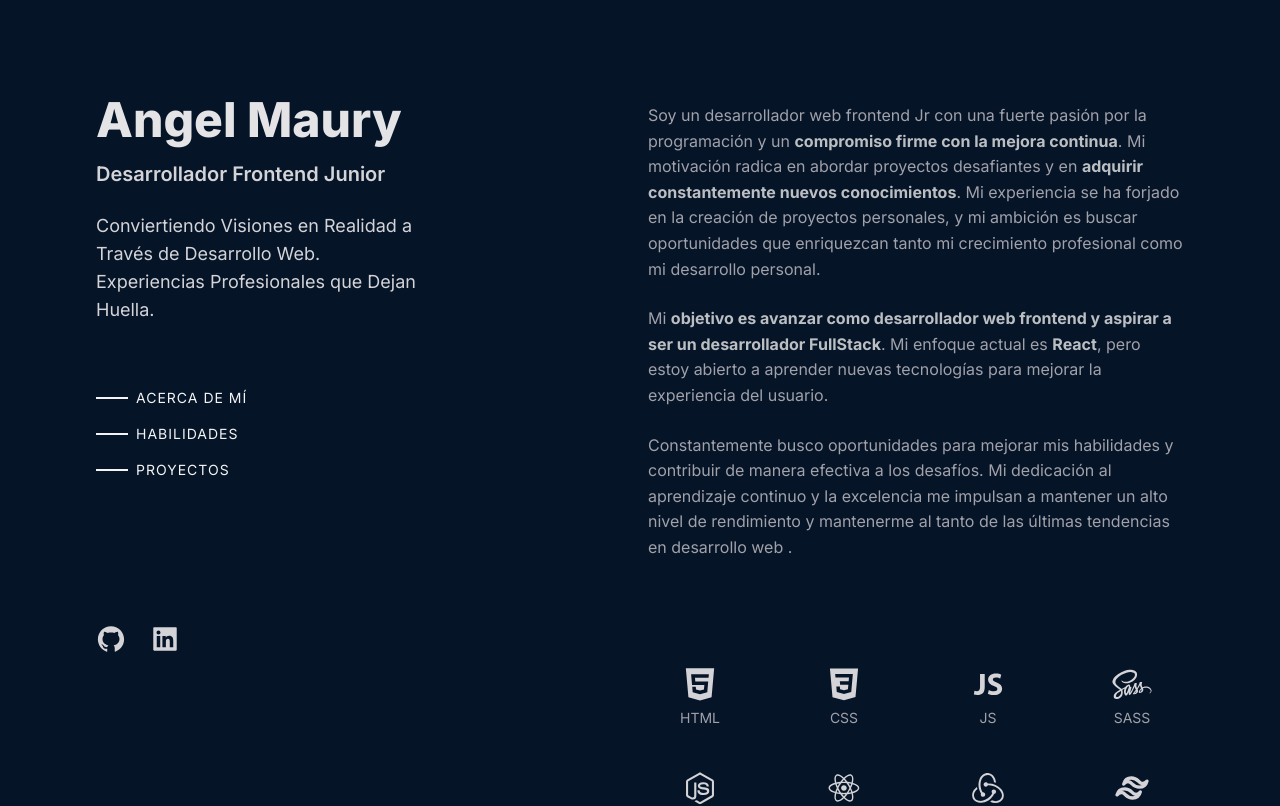
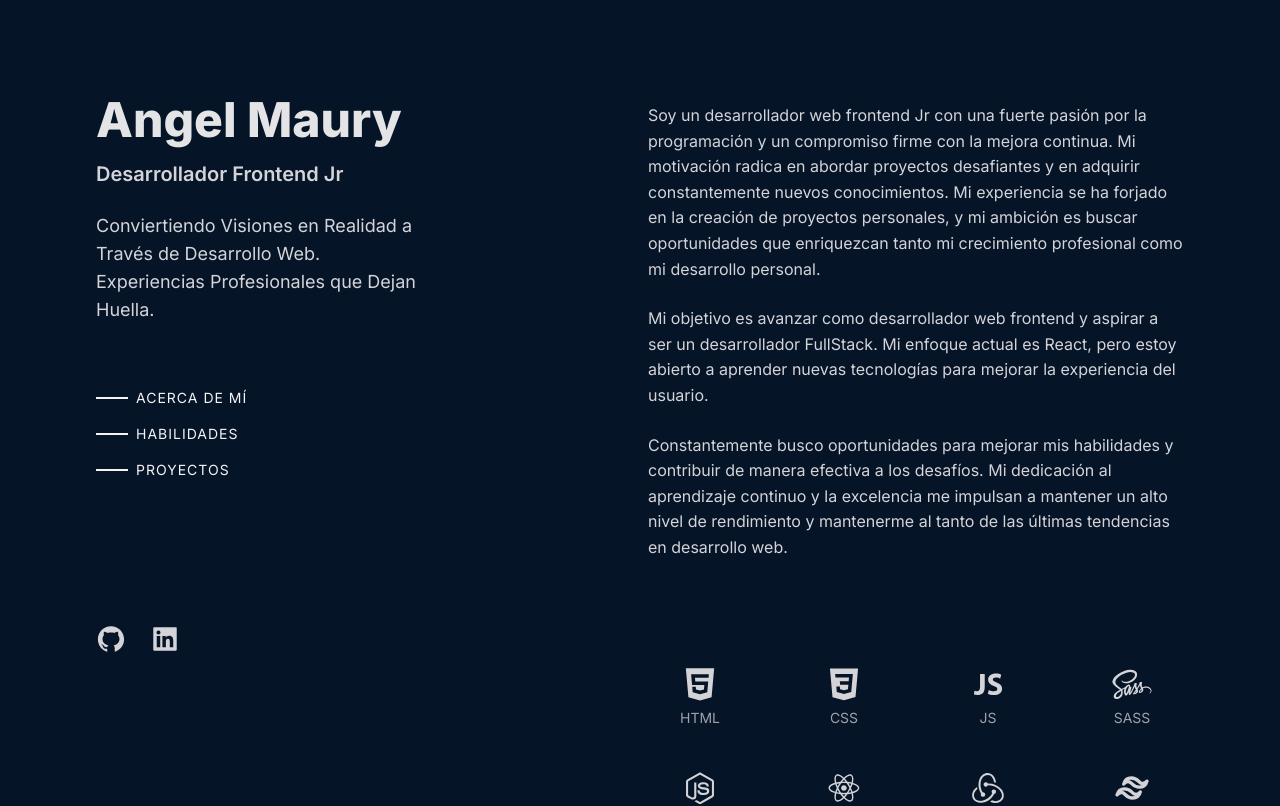
Before and after one commit to angelgmaury/portafolio-personal, a Next.js app: page / in a window 1280 px wide. Shown: the top 806 px of the page. Built offline with nearby package versions, Linux system fonts and the light colour scheme.

Commit message:
final changes

```diff
--- a/components/AboutSection.jsx
+++ b/components/AboutSection.jsx
@@ -8,32 +8,29 @@ function AboutSection() {
       id="about"
     >
       <TitleSection title="Acerca De Mí" />
-      <div className="text-zinc-400">
+      <div className="text-zinc-300">
         <p className="mt-2 leading-[1.6rem]">
           Soy un desarrollador web frontend Jr con una fuerte pasión por la
-          programación y un <b>compromiso firme con la mejora continua</b>. Mi
-          motivación radica en abordar proyectos desafiantes y en{" "}
-          <b>adquirir constantemente nuevos conocimientos</b>. Mi experiencia se
-          ha forjado en la creación de proyectos personales, y mi ambición es
-          buscar oportunidades que enriquezcan tanto mi crecimiento profesional
-          como mi desarrollo personal.
+          programación y un compromiso firme con la mejora continua. Mi
+          motivación radica en abordar proyectos desafiantes y en adquirir
+          constantemente nuevos conocimientos. Mi experiencia se ha forjado en
+          la creación de proyectos personales, y mi ambición es buscar
+          oportunidades que enriquezcan tanto mi crecimiento profesional como mi
+          desarrollo personal.
         </p>
 
         <p className="mt-6 leading-[1.6rem]">
-          Mi{" "}
-          <b>
-            objetivo es avanzar como desarrollador web frontend y aspirar a ser
-            un desarrollador FullStack
-          </b>
-          . Mi enfoque actual es <b>React</b>, pero estoy abierto a aprender
-          nuevas tecnologías para mejorar la experiencia del usuario.
+          Mi objetivo es avanzar como desarrollador web frontend y aspirar a ser
+          un desarrollador FullStack. Mi enfoque actual es React, pero estoy
+          abierto a aprender nuevas tecnologías para mejorar la experiencia del
+          usuario.
         </p>
         <p className="mt-6 leading-[1.6rem]">
           Constantemente busco oportunidades para mejorar mis habilidades y
           contribuir de manera efectiva a los desafíos. Mi dedicación al
           aprendizaje continuo y la excelencia me impulsan a mantener un alto
           nivel de rendimiento y mantenerme al tanto de las últimas tendencias
-          en desarrollo web .
+          en desarrollo web.
         </p>
       </div>
     </section>
--- a/components/Header.jsx
+++ b/components/Header.jsx
@@ -17,7 +17,7 @@ function Header() {
         <a href="#home">Angel Maury</a>
       </h1>
       <h2 className="font-semibold mt-2 text-lg lg:text-xl lg:mt-4 text-zinc-300">
-        Desarrollador Frontend Junior
+        Desarrollador Frontend Jr
       </h2>
 
       <p className="mt-4 max-w-sm lg:max-w-xs text-zinc-300 lg:mt-6 lg:text-lg">
--- a/components/ProjectsSection.jsx
+++ b/components/ProjectsSection.jsx
@@ -17,7 +17,7 @@ function ProjectsSection() {
           <div
             key={project.id}
             className={`flex flex-col gap-3 transition-opacity duration-300 ${
-              isHover === project.id ? "md:opacity-100" : "md:opacity-70"
+              isHover === project.id ? "md:opacity-100" : "md:opacity-90"
             }`}
             onMouseEnter={() => setIsHover(project.id)}
             onMouseLeave={() => setIsHover(null)}
```
Also changed, not shown: public/images/calculatorPage.png.
